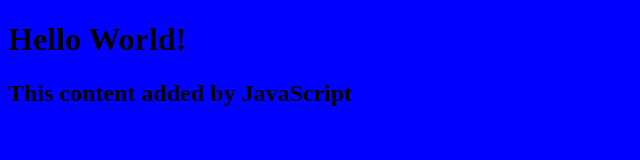
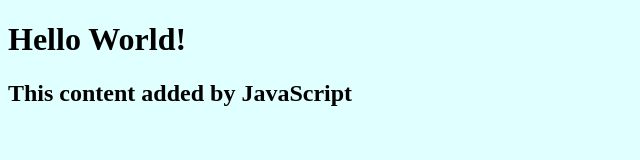
Before and after one commit to Envyinnn/My-Personal-Website, a plain HTML site: page index.html in a window 1280 px wide. Shown: the whole page, without its empty margins (0-640 px from the left). Drawn offline with Linux system fonts and the light colour scheme.

Commit message:
background change

```diff
--- a/style.css
+++ b/style.css
@@ -1,3 +1,3 @@
 body {
-    background: blue;
+    background: lightcyan;
 }
```
